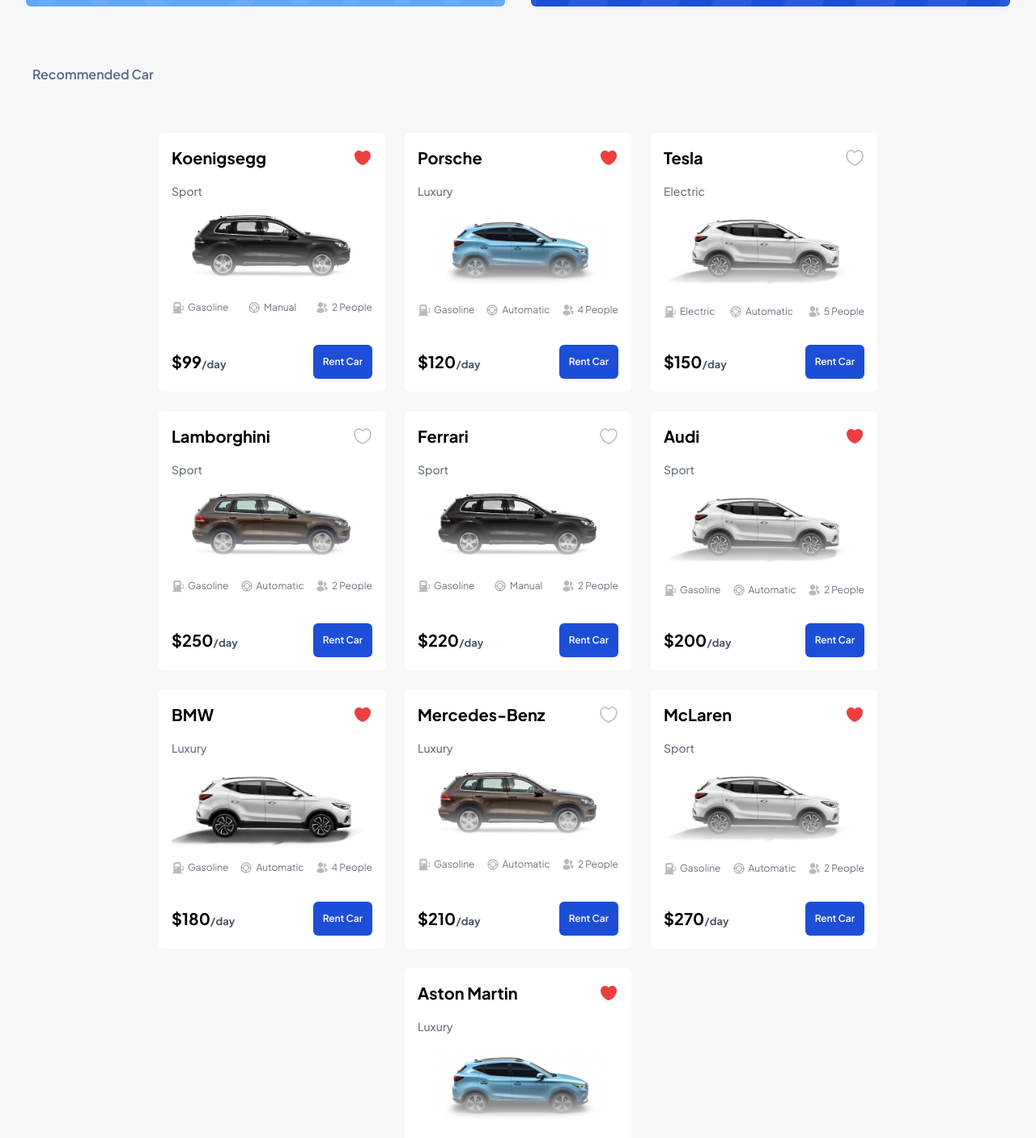
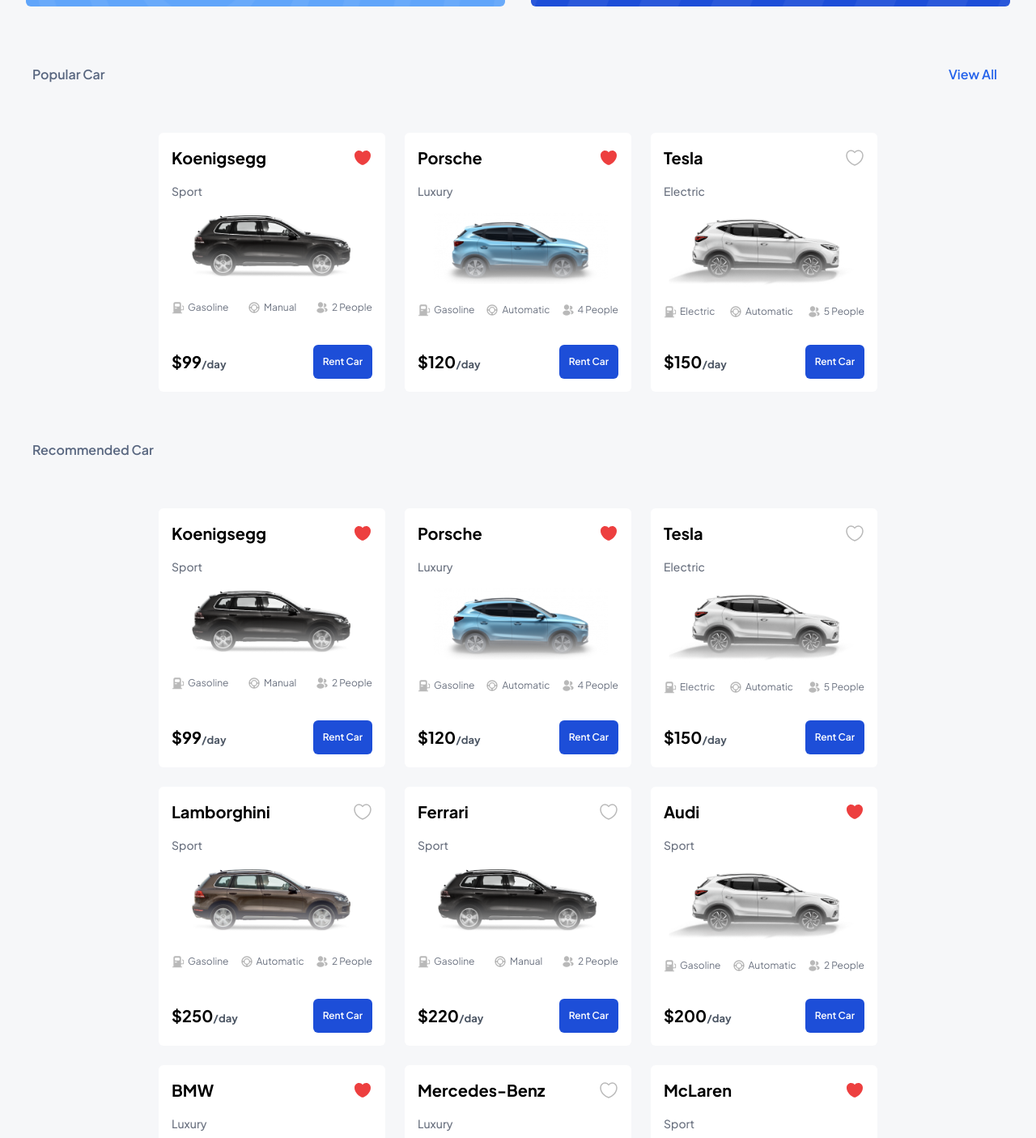
Before and after one commit to wassimrahali/CarMoent-From-Figma, a Next.js app: page / in a window 1280 px wide. Shown: the part 455-1861 px from the top of the page at 81% size. Built offline with nearby package versions, Linux system fonts and the light colour scheme.

Commit message:
add Popular Car

```diff
--- a/src/app/components/PopularCar.tsx
+++ b/src/app/components/PopularCar.tsx
@@ -1,9 +1,29 @@
-import React from 'react'
+import React from "react";
+import CarCard from "./CarCard";
+import { CarProps } from "../types";
+import { Plus_Jakarta_Sans } from "next/font/google";
+import Button from "./Button";
+import Link from "next/link";
 
-const PopularCar = () => {
+const plus_Jakarta_Sans = Plus_Jakarta_Sans({ subsets: ["latin"] });
+const PopularCar: React.FC<{ cars: CarProps[] }> = ({ cars }) => {
   return (
-    <div></div>
-  )
-}
+    <div className={` ${plus_Jakarta_Sans.className}`}>
+    <div className="flex flex-col md:flex-row mr-12 items-center justify-between ">
+    <h2 className="m-10 text-fill text-[16px] font-semibold">
+        Popular Car
+      </h2>
+      <Link href='#' className="font-semibold text-blue-600">View All</Link>
+    </div>
+      <div className="flex flex-wrap gap-6 px-20 py-5 justify-center">
+        {cars.slice(0, 3).map((car) => (
+          <CarCard key={car.id} car={car} />
+        ))}
+      </div>
+      <div className="m-10">
+      </div>
+    </div>
+  );
+};
 
-export default PopularCar
+export default PopularCar;
--- a/src/app/constants/index.ts
+++ b/src/app/constants/index.ts
@@ -190,25 +190,7 @@
         image: getRandomCarImage(),
         heart: getRandomHeartIcon()
     },
-    {
-        id: 10,
-        make: "Aston Martin",
-        model: "Vantage",
-        year: 2020,
-        class: "Luxury",
-        city_mpg: 18,
-        highway_mpg: 24,
-        drive: "RWD",
-        transmission: "Manual",
-        combination_mpg: 20,
-        cylinders: 8,
-        displacement: "4.0L",
-        fuel_type: "Gasoline",
-        seats: 2,
-        price: '230',
-        image: getRandomCarImage(),
-        heart: getRandomHeartIcon()
-    },
+    ,
 ];
 
 
--- a/src/app/page.tsx
+++ b/src/app/page.tsx
@@ -4,6 +4,7 @@
 
 import CarList from "./components/CarList";
 import {cars} from './constants/index'
+import PopularCar from "./components/PopularCar";
 
 
 const Home = () => {
@@ -12,6 +13,7 @@
   return (
     <main>
       <CardHeroSection />
+      <PopularCar cars={cars} />
       <CarList cars={cars} />
     </main>
   );
```
